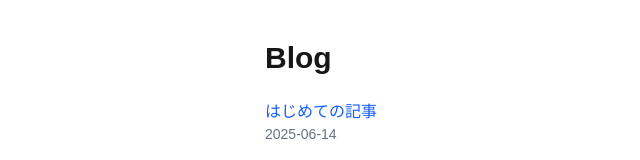
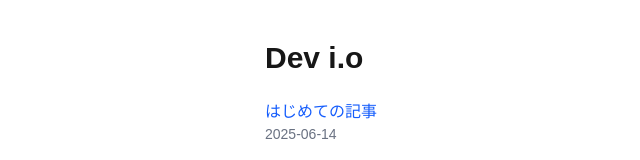
Before and after one commit to mt114ran/mt114ran.github.io, a Next.js app: page /blog in a window 1280 px wide. Shown: the top 160 px of the page, without its empty margins (55-695 px from the left). Built offline with nearby package versions, Linux system fonts and the light colour scheme.

Commit message:
feat: 記事詳細ページに一覧導線を追加

```diff
--- a/src/app/blog/[slug]/page.tsx
+++ b/src/app/blog/[slug]/page.tsx
@@ -1,5 +1,8 @@
 import { getAllPostSlugs, getPostData } from '@/lib/posts'
 import { notFound } from 'next/navigation'
+import Link from 'next/link'
+
+// 各記事の詳細ページのviewファイルです。
 
 // eslint-disable-next-line @typescript-eslint/no-explicit-any
 export default async function BlogPostPage(props: any) {
@@ -16,6 +19,9 @@ export default async function BlogPostPage(props: any) {
         className="prose dark:prose-invert"
         dangerouslySetInnerHTML={{ __html: post.contentHtml }}
       />
+      <Link href="/blog" className="text-blue-600 hover:underline">
+        ← 一覧に戻る
+      </Link>
     </div>
   )
 }
--- a/src/app/blog/page.tsx
+++ b/src/app/blog/page.tsx
@@ -1,12 +1,14 @@
 import Link from 'next/link'
 import { getSortedPostsData } from '@/lib/posts'
+
+// 記事一覧ページのviewファイル
 
 export default function BlogIndex() {
   const posts = getSortedPostsData()
 
   return (
     <div className="max-w-2xl mx-auto py-10 px-4">
-      <h1 className="text-3xl font-bold mb-6">Blog</h1>
+      <h1 className="text-3xl font-bold mb-6">Dev i.o</h1>
       <ul className="space-y-4">
         {posts.map((post) => (
           <li key={post.slug}>
```
